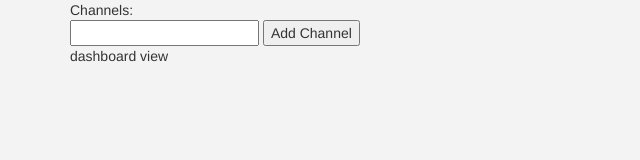
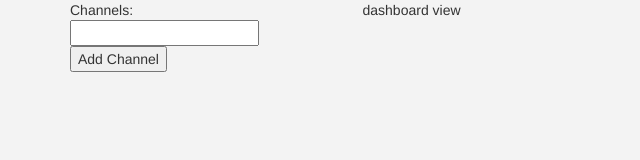
Before and after one commit to donaldpcook/rivers, a website: page app/index.html in a window 1280 px wide. Shown: the whole page, without its empty margins (0-640 px from the left). Drawn offline with nearby package versions, Linux system fonts and the light colour scheme; some packages are replaced by stand-ins of ours; files that its build step writes are made by us from their sources.

Commit message:
added columns in markup

```diff
--- a/app/index.html
+++ b/app/index.html
@@ -26,11 +26,12 @@
 
     <!-- Add your site or application content here -->
     <div class="container">
-      <div ng-controller="ChannelNavController">
-        <div  ng-include="'views/channels.html'"></div>
+      <div class="row">
+        <div ng-controller="ChannelNavController">
+          <div class="col-sm-3" ng-include="'views/channels.html'"></div>
+        </div>
+        <div class="col-sm-9" ng-view></div>
       </div>
-      <div ng-view></div>
-
     </div>
     <!-- Google Analytics: change UA-XXXXX-X to be your site's ID -->
      <script>
```
